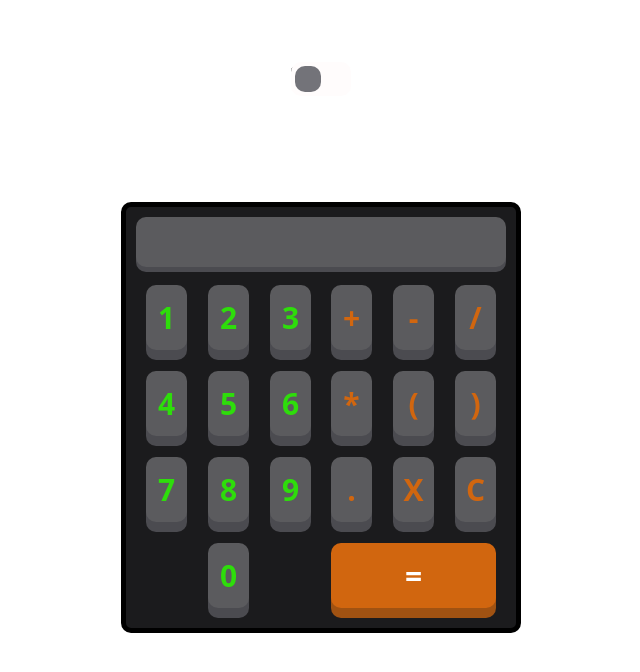
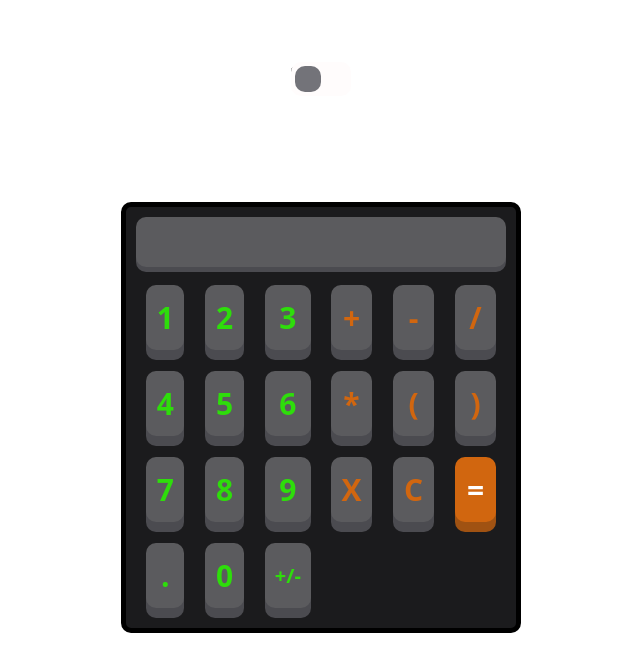
Before and after one commit to Drozdziu/calculatorVue, a Vue app: page / in a window 1280 px wide. Shown: the top 672 px of the page, without its empty margins (319-959 px from the left). Built offline with nearby package versions, Linux system fonts and the light colour scheme.

Commit message:
Negative numbers and bug fixes
Added negative numbers and bug fixes with alerts and writing

```diff
--- a/src/DisplayComponent.vue
+++ b/src/DisplayComponent.vue
@@ -17,14 +17,14 @@ export default {
             openBracket: 0,
             closeBracket: 0,
             signs: ['+', '-', '/', '*', '.', '('],
-            alert: ''
+            alert: '',
         }
     },
     methods: {
         checkSign(sign: string) {
             let bool = false;
             this.signs.forEach((i) => {
-                if (sign === i && sign !== '-') bool = true;
+                if (sign === i) bool = true;
             })
             return bool;
         },
@@ -38,6 +38,10 @@ export default {
         write(str: string) {
             this.calculateString += str;
             this.isSign = false;
+            if(this.alert != ''){
+                this.alert = this.alert.replace(this.alert, '');
+                this.calculateString = this.calculateString.slice(0, -1);
+            }
         }
     },
     watch: {
@@ -45,7 +49,7 @@ export default {
             let lastSign = this.calculateString.charAt(this.calculateString.length - 1)
             switch (newCalculate.digit) {
                 case '=':
-                    if (this.openBracket == this.closeBracket) {
+                    if (this.openBracket == this.closeBracket && !this.calculateString.includes('/0')) {
                         try {
                             this.result = eval(this.calculateString);
                             this.calculateString = this.result.toFixed(2).toString();
@@ -53,8 +57,10 @@ export default {
                             this.openBracket = 0;
                             this.closeBracket = 0;
                             this.zeroLimit = 1;
+                            this.alert = '';
                         } catch (e) {
                             this.alert = 'Something is wrong'
+                            console.error(e);
                         }
                     }else this.alert = 'Something is wrong'
                     break;
@@ -69,7 +75,8 @@ export default {
                     break;
                 case 'X':
                     this.isDot = this.checkDot(this.calculateString.split('').reverse().join('').substring(1));
-                    if (!this.checkSign(lastSign)) {
+                    if (this.checkSign(lastSign)) {
+                        console.log(lastSign)
                         this.isSign = false;
                     }
                     if (lastSign === '.') {
@@ -79,15 +86,17 @@ export default {
                     this.calculateString = this.calculateString.slice(0, -1);
                     break;
                 case '(':
-                    this.openBracket++;
-                    console.log(this.openBracket, this.closeBracket)
-                    this.write(newCalculate.digit)
+                    if(this.checkSign(lastSign) || this.calculateString == ''){
+                        this.openBracket++;
+                        console.log(this.openBracket, this.closeBracket)
+                        this.write(newCalculate.digit)
+                    } else this.alert = `You cannot open bracket here!`;
                     break;
                 case ')':
                     if (!this.checkSign(lastSign) && this.openBracket > this.closeBracket) {
                         this.closeBracket++;
                         this.write(newCalculate.digit)
-                    } else this.alert = `Close brackets cannot be more than open brackets!`;
+                    }else this.alert = `Close brackets cannot be more than open brackets!`;
                     break;
                 case '+':
                 case '-':
@@ -107,6 +116,13 @@ export default {
                         this.isSign = true;
                         this.zeroLimit = 1;
                     } else this.alert = `You cannot write ${newCalculate.digit} here!`
+                    break;
+                case '+/-':
+                    if(this.checkSign(lastSign) || this.calculateString == ''){
+                        this.write('(-');
+                        this.openBracket++;
+                        this.isSign = true;
+                    }else this.alert =  `You cannot write (- here!`
                     break;
                 default:
                     if (newCalculate.digit === '0') {
--- a/src/KeyBoard.vue
+++ b/src/KeyBoard.vue
@@ -6,7 +6,7 @@ export default {
   },
   data() {
     return {
-      signs: ['+', '-', '/', '*', '(', ')', '.', 'X', 'C']
+      signs: ['+', '-', '/', '*', '(', ')', 'X', 'C']
     }
   },
   methods: {
@@ -21,7 +21,9 @@ export default {
   <main>
     <div class="keyboard">
       <DigitComponent class="digits" v-for="n in 9" :key="n" :digit="n" @click="sendDigit(n.toString())" />
+      <DigitComponent class="digits" sign="." @click="sendDigit('.')" />
       <DigitComponent class="digits" :digit="0" @click="sendDigit('0')" />
+      <DigitComponent class="digits" sign="+/-" @click="sendDigit('+/-')" style="font-size: 20px;"/>
     </div>
     <div class="keyboard">
       <DigitComponent class="signs" v-for="i in signs" :sign="i" @click="sendDigit(i)" />
@@ -84,10 +86,4 @@ main {
   gap: 1px;
   border-radius: 10px;
 }
-.keyboard > :last-child  {
-  grid-column: 2/ 2;
-}
-.keyboard #equal  {
-  grid-column: 1 / -1;
-}
 </style>
```
